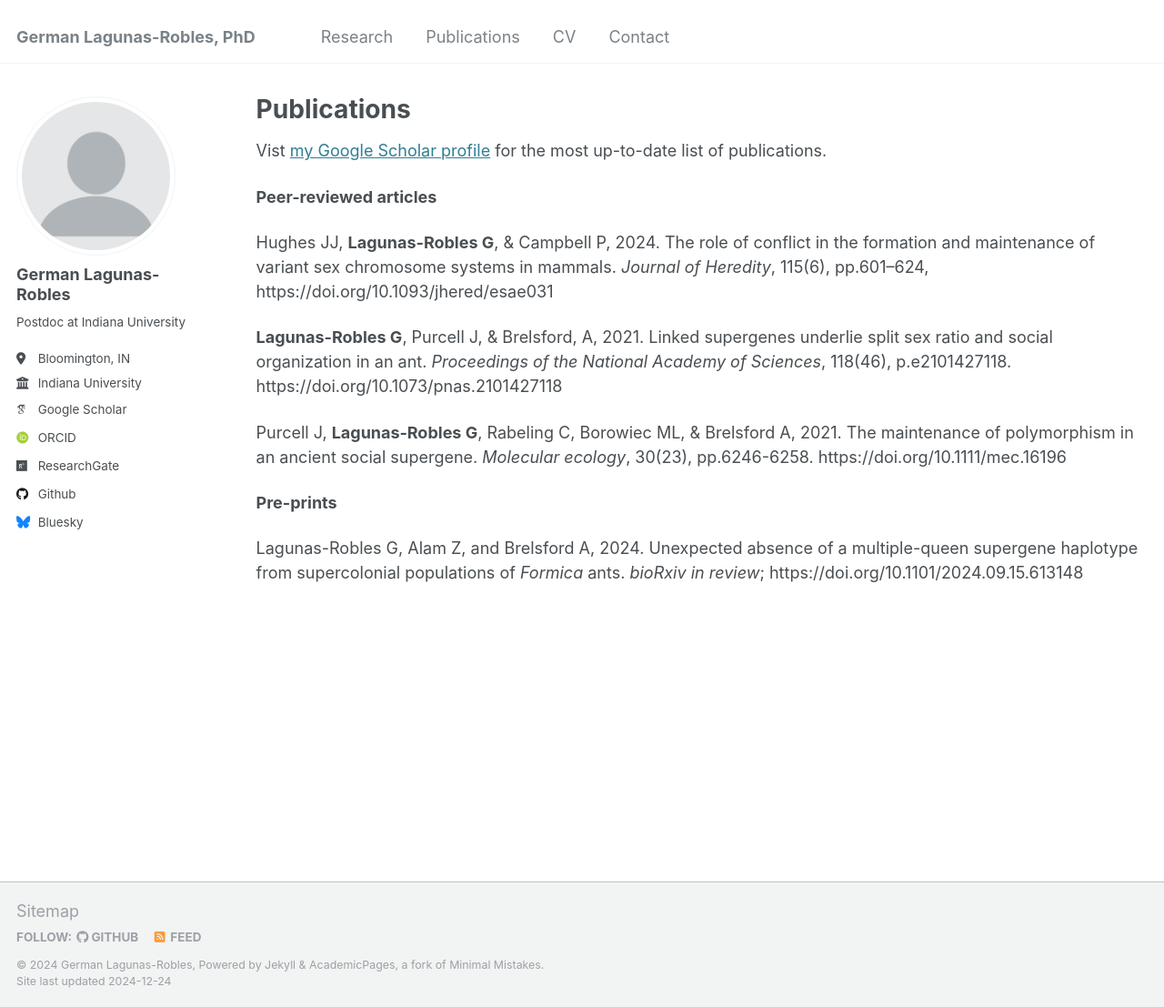
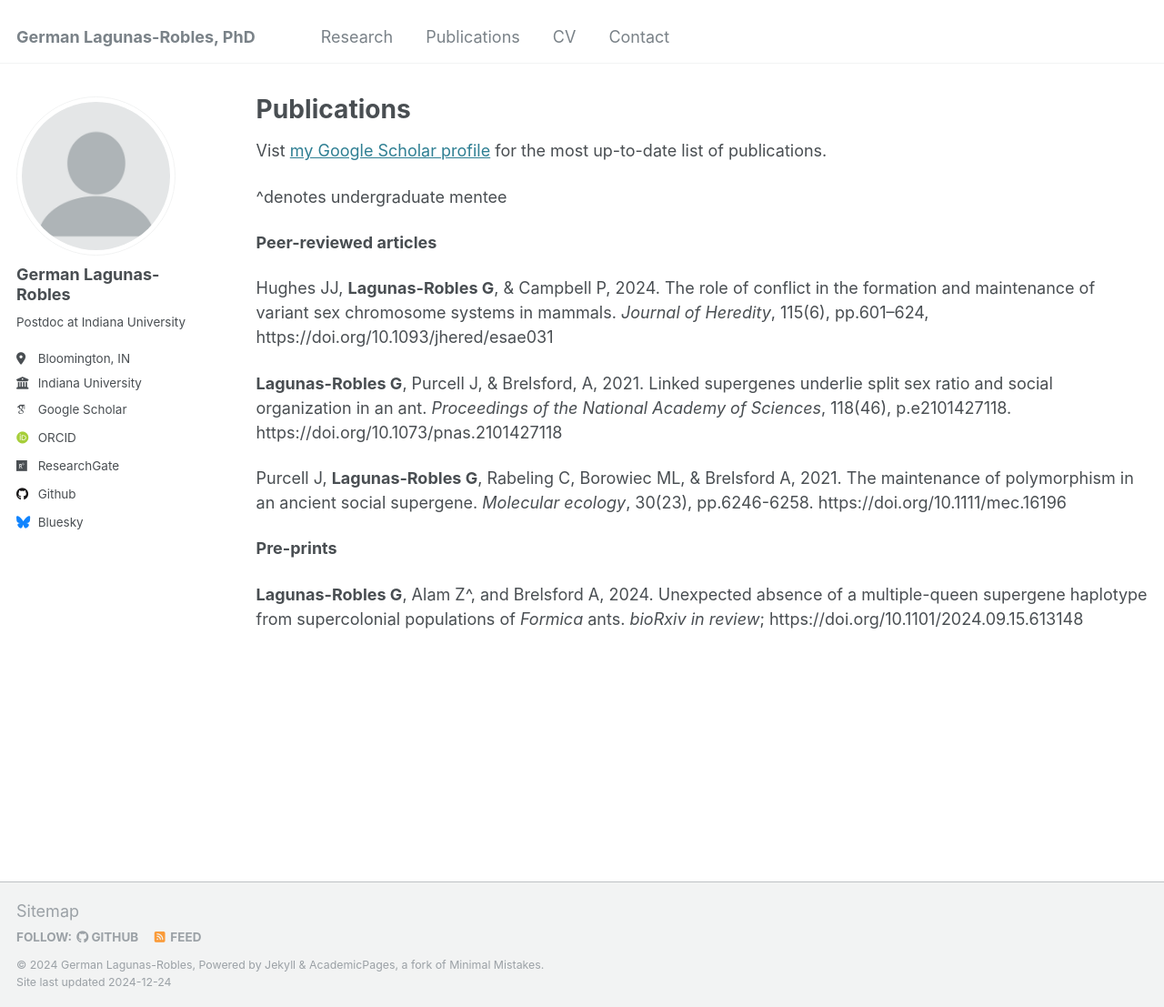
Before and after one commit to GLagunas-Robles/GLagunas-Robles.github.io, a Jekyll site: the page built from _pages/publications.md, in a window 1280 px wide and 1107 px high. Shown: the whole window at 91% size. Built offline with Jekyll 4.4.1, drawn with Linux system fonts in a browser that asks for light colours; some web fonts are replaced.

Commit message:
Update publications.md

```diff
--- a/_pages/publications.md
+++ b/_pages/publications.md
@@ -6,6 +6,8 @@ author_profile: true
 ---
 
 Vist <a href="https://scholar.google.com/citations?user=fPlSsrAAAAAJ&hl=en" target="_blank" rel="noopener noreferrer">my Google Scholar profile</a> for the most up-to-date list of publications.
+
+^denotes undergraduate mentee
 
 **Peer-reviewed articles**
 
@@ -19,4 +21,4 @@ Purcell J, **Lagunas‐Robles G**, Rabeling C, Borowiec ML, & Brelsford A, 2021.
 **Pre-prints**
 
 
-Lagunas-Robles G, Alam Z, and Brelsford A, 2024. Unexpected absence of a multiple-queen supergene haplotype from supercolonial populations of _Formica_ ants. _bioRxiv_ _in review_; https://doi.org/10.1101/2024.09.15.613148
+**Lagunas-Robles G**, Alam Z^, and Brelsford A, 2024. Unexpected absence of a multiple-queen supergene haplotype from supercolonial populations of _Formica_ ants. _bioRxiv_ _in review_; https://doi.org/10.1101/2024.09.15.613148
```
